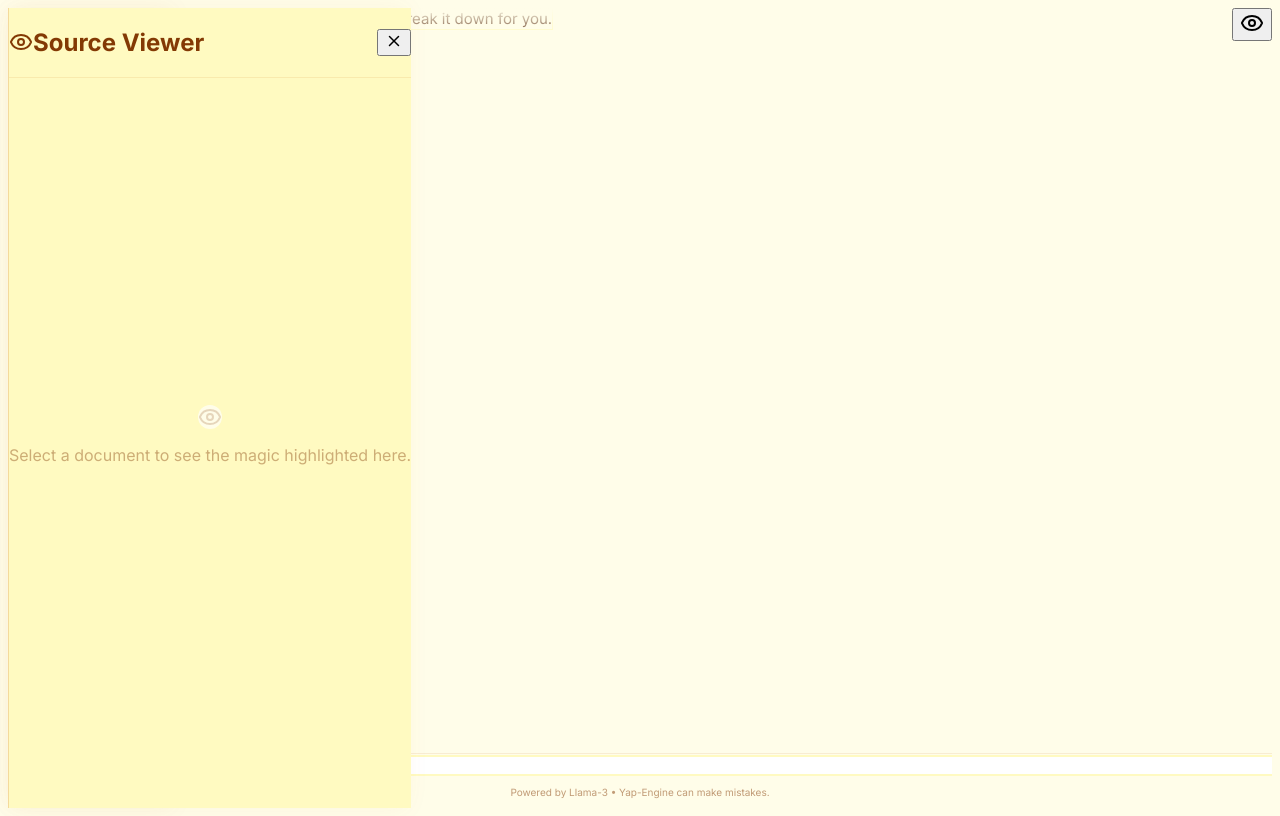
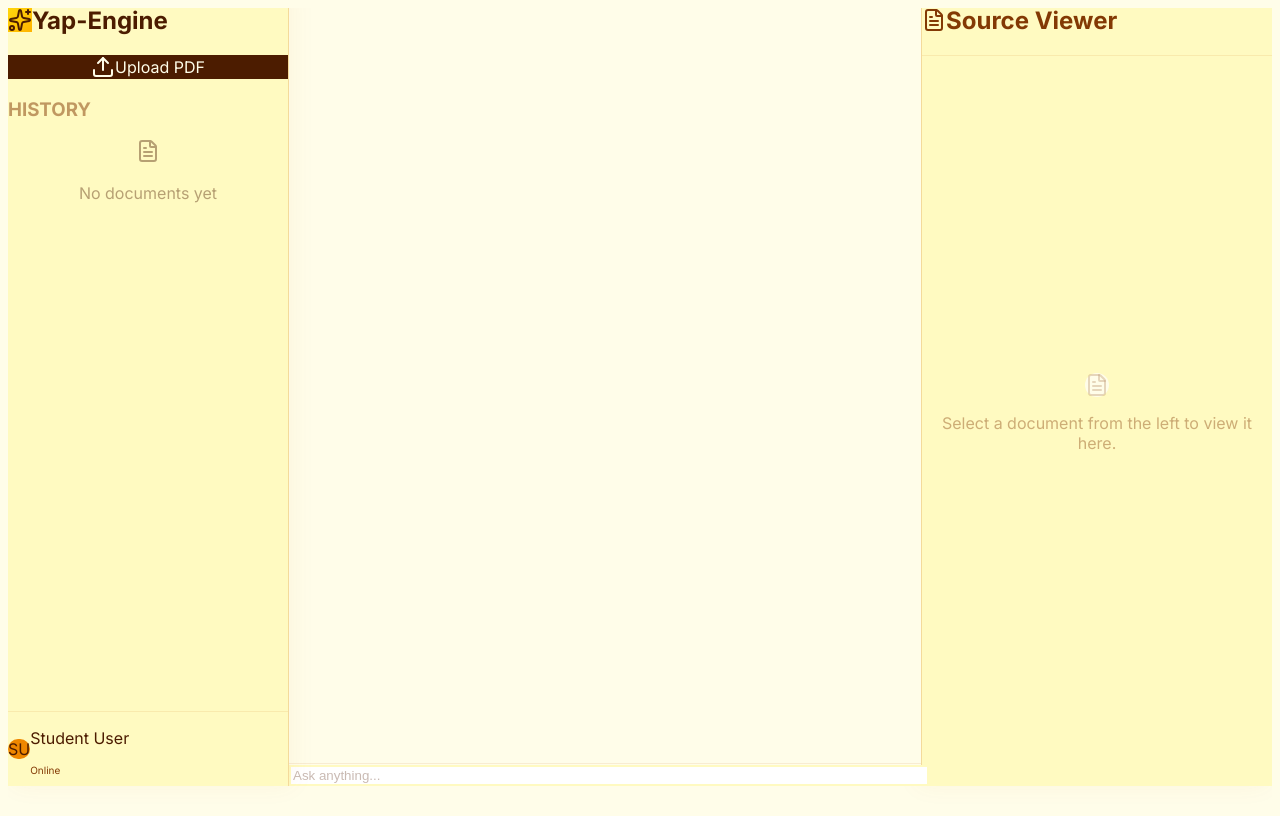
Before and after one commit to KirtiPratihar/Yap-Engine, a Next.js app in the folder frontend/: page / in a window 1280 px wide. Built offline with nearby package versions, Linux system fonts and the light colour scheme.

Commit message:
Fix: Force 3-column layout

```diff
--- a/frontend/src/app/page.js
+++ b/frontend/src/app/page.js
@@ -1,21 +1,17 @@
 "use client";
 import { useState, useRef, useEffect } from "react";
-import { Send, Upload, FileText, Menu, X, Bot, User, Eye, Sparkles, ChevronRight } from "lucide-react";
+import { Send, Upload, FileText, Bot, User, Sparkles, Trash2 } from "lucide-react";
 
 export default function Home() {
   // --- STATE ---
   const [messages, setMessages] = useState([
     { role: "ai", content: "Ciao! 🌋 I am the Yap-Engine. Upload a PDF and I'll break it down for you." },
   ]);
-  const [documents, setDocuments] = useState([]);
+  const [documents, setDocuments] = useState([]); // This stores your session history
   const [input, setInput] = useState("");
   const [loading, setLoading] = useState(false);
   const [uploading, setUploading] = useState(false);
   const [selectedDoc, setSelectedDoc] = useState(null);
-
-  // UI Toggles
-  const [isSidebarOpen, setIsSidebarOpen] = useState(true);
-  const [isRightPanelOpen, setIsRightPanelOpen] = useState(true);
 
   const messagesEndRef = useRef(null);
   const API_URL = "https://yap-engine-backend.onrender.com"; // Your Render URL
@@ -38,10 +34,12 @@ export default function Home() {
       const res = await fetch(`${API_URL}/upload`, { method: "POST", body: formData });
       if (!res.ok) throw new Error("Upload failed");
 
-      setDocuments(prev => [...prev, file.name]);
-      setSelectedDoc(file.name);
-      setMessages(prev => [...prev, { role: "ai", content: `🔥 **${file.name}** is hot and ready!` }]);
-      setIsRightPanelOpen(true); // Auto-open source viewer
+      // Add to History List
+      const newDoc = { name: file.name, date: new Date().toLocaleTimeString() };
+      setDocuments(prev => [...prev, newDoc]);
+      setSelectedDoc(newDoc); // Auto-select new doc
+
+      setMessages(prev => [...prev, { role: "ai", content: `🔥 **${file.name}** analyzed! I'm ready.` }]);
     } catch (err) {
       setMessages(prev => [...prev, { role: "ai", content: "❌ Error: My brain is disconnected. Check Render." }]);
     } finally {
@@ -72,14 +70,17 @@ export default function Home() {
   };
 
   return (
-    <div className="flex h-screen w-full bg-[#FFFDE9] text-[#4C1C00] font-sans overflow-hidden">
+    // MASTER CONTAINER: Forces 3 columns side-by-side
+    <div className="flex flex-row h-screen w-full bg-[#FFFDE9] text-[#4C1C00] font-sans overflow-hidden">
 
-      {/* --- 1. LEFT PANEL (Documents) --- */}
-      <aside className={`${isSidebarOpen ? "translate-x-0" : "-translate-x-full"} md:translate-x-0 fixed md:relative z-20 w-72 h-full bg-[#FFFAC1] border-r border-[#C65C00]/20 flex flex-col transition-transform duration-300 shadow-[4px_0_24px_rgba(198,92,0,0.05)]`}>
+      {/* --------------------------------------------------
+          1. LEFT PANEL (History & Upload) - Fixed Width 280px
+         -------------------------------------------------- */}
+      <aside className="w-[280px] flex-shrink-0 bg-[#FFFAC1] border-r border-[#C65C00]/20 flex flex-col z-20 shadow-[4px_0_24px_rgba(198,92,0,0.05)]">
 
         {/* Header */}
-        <div className="p-6 pb-2">
-          <div className="flex items-center gap-3 mb-6">
+        <div className="p-6 pb-4">
+          <div className="flex items-center gap-3 mb-8">
             <div className="w-10 h-10 bg-gradient-to-br from-[#FFD70D] to-[#FFB300] rounded-xl flex items-center justify-center shadow-lg shadow-orange-500/20">
               <Sparkles className="text-[#4C1C00] w-6 h-6" />
             </div>
@@ -94,8 +95,10 @@ export default function Home() {
           </label>
         </div>
 
-        {/* Doc List */}
+        {/* History List */}
         <div className="flex-1 overflow-y-auto px-4 py-2 space-y-2">
+          <h3 className="text-xs font-bold text-[#833904] opacity-50 uppercase tracking-widest mb-4 ml-2">History</h3>
+
           {documents.length === 0 ? (
             <div className="text-center mt-10 opacity-40">
               <FileText className="w-12 h-12 mx-auto mb-2" />
@@ -106,52 +109,47 @@ export default function Home() {
               <div
                 key={idx}
                 onClick={() => setSelectedDoc(doc)}
-                className={`group flex items-center gap-3 p-3 rounded-xl cursor-pointer transition-all border ${selectedDoc === doc ? "bg-white border-[#FFD70D] shadow-md" : "border-transparent hover:bg-white/50"}`}
+                className={`group flex items-center gap-3 p-3 rounded-xl cursor-pointer transition-all border ${selectedDoc?.name === doc.name ? "bg-white border-[#FFD70D] shadow-md" : "border-transparent hover:bg-white/50"}`}
               >
-                <div className={`p-2 rounded-lg ${selectedDoc === doc ? "bg-[#FFD70D]" : "bg-[#FFE83A]/30"}`}>
+                <div className={`p-2 rounded-lg ${selectedDoc?.name === doc.name ? "bg-[#FFD70D]" : "bg-[#FFE83A]/30"}`}>
                   <FileText className="w-4 h-4 text-[#4C1C00]" />
                 </div>
-                <span className="text-sm font-bold truncate flex-1">{doc}</span>
-                {selectedDoc === doc && <ChevronRight className="w-4 h-4 opacity-50" />}
+                <div className="flex-1 min-w-0">
+                  <p className="text-sm font-bold truncate">{doc.name}</p>
+                  <p className="text-[10px] opacity-60">{doc.date}</p>
+                </div>
               </div>
             ))
           )}
         </div>
 
-        {/* User Badge */}
-        <div className="p-4 border-t border-[#C65C00]/10 bg-[#FFFAC1]">
-          <div className="flex items-center gap-3 p-2 rounded-xl bg-[#FFFDE9] border border-[#C65C00]/10">
+        {/* User Footer */}
+        <div className="p-4 border-t border-[#C65C00]/10">
+          <div className="flex items-center gap-3 p-2">
             <div className="w-8 h-8 rounded-full bg-[#EF8700] flex items-center justify-center text-white font-bold text-xs">SU</div>
             <div className="flex-1">
               <p className="text-xs font-bold">Student User</p>
-              <p className="text-[10px] text-[#833904] uppercase tracking-wider">Free Tier</p>
+              <p className="text-[10px] text-[#833904]">Online</p>
             </div>
           </div>
         </div>
       </aside>
 
 
-      {/* --- 2. CENTER PANEL (Chat) --- */}
-      <main className="flex-1 flex flex-col h-full relative bg-[#FFFDE9] min-w-0">
-
-        {/* Toggle Buttons (Mobile) */}
-        <div className="md:hidden flex justify-between p-4 absolute top-0 w-full z-10 bg-gradient-to-b from-[#FFFDE9] to-transparent">
-          <button onClick={() => setIsSidebarOpen(!isSidebarOpen)} className="p-2 bg-white rounded-lg shadow-sm"><Menu className="w-5 h-5"/></button>
-          <button onClick={() => setIsRightPanelOpen(!isRightPanelOpen)} className="p-2 bg-white rounded-lg shadow-sm"><Eye className="w-5 h-5"/></button>
-        </div>
+      {/* --------------------------------------------------
+          2. CENTER PANEL (Chat) - Flexible Width
+         -------------------------------------------------- */}
+      <main className="flex-1 flex flex-col h-full bg-[#FFFDE9] relative min-w-0">
 
         {/* Messages */}
-        <div className="flex-1 overflow-y-auto p-4 md:p-8 space-y-6 pt-16 md:pt-8 scroll-smooth">
+        <div className="flex-1 overflow-y-auto p-4 md:p-8 space-y-6 scroll-smooth">
           {messages.map((msg, idx) => (
             <div key={idx} className={`flex gap-4 max-w-3xl mx-auto ${msg.role === "user" ? "flex-row-reverse" : ""}`}>
-              {/* Avatar */}
-              <div className={`w-10 h-10 rounded-full flex items-center justify-center shrink-0 shadow-sm border-2 border-white ${
+              <div className={`w-10 h-10 rounded-full flex items-center justify-center shrink-0 border-2 border-white ${
                 msg.role === "ai" ? "bg-[#FFFAC1]" : "bg-[#FFD70D]"
               }`}>
                 {msg.role === "ai" ? <Sparkles size={18} className="text-[#EF8700]" /> : <User size={18} className="text-[#4C1C00]" />}
               </div>
-
-              {/* Bubble */}
               <div className={`p-5 rounded-3xl text-[15px] leading-relaxed shadow-sm max-w-[85%] ${
                 msg.role === "ai"
                   ? "bg-white text-[#4C1C00] rounded-tl-none border border-[#FFFAC1]"
@@ -190,40 +188,36 @@ export default function Home() {
               <Send className="w-5 h-5" />
             </button>
           </div>
-          <p className="text-center text-[10px] text-[#833904]/50 mt-3 font-medium">
-            Powered by Llama-3 • Yap-Engine can make mistakes.
-          </p>
         </div>
       </main>
 
 
-      {/* --- 3. RIGHT PANEL (Source Viewer) --- */}
-      <aside className={`${isRightPanelOpen ? "translate-x-0" : "translate-x-full"} xl:translate-x-0 fixed xl:relative right-0 z-20 w-80 h-full bg-[#FFFAC1] border-l border-[#C65C00]/20 transition-transform duration-300 flex flex-col shadow-[-4px_0_24px_rgba(198,92,0,0.05)]`}>
+      {/* --------------------------------------------------
+          3. RIGHT PANEL (PDF Viewer) - Fixed Width 350px
+         -------------------------------------------------- */}
+      <aside className="w-[350px] flex-shrink-0 bg-[#FFFAC1] border-l border-[#C65C00]/20 flex flex-col shadow-[-4px_0_24px_rgba(198,92,0,0.05)]">
 
-        <div className="p-5 border-b border-[#C65C00]/10 flex items-center justify-between bg-[#FFFAC1]">
+        <div className="p-5 border-b border-[#C65C00]/10 bg-[#FFFAC1]">
           <h2 className="font-bold text-[#833904] flex items-center gap-2">
-            <Eye className="w-4 h-4"/> Source Viewer
+            <FileText className="w-4 h-4"/> Source Viewer
           </h2>
-          <button onClick={() => setIsRightPanelOpen(false)} className="xl:hidden p-1 hover:bg-[#FFE83A] rounded-lg transition-colors">
-            <X size={18} />
-          </button>
         </div>
 
         <div className="flex-1 overflow-y-auto p-6">
           {selectedDoc ? (
             <div className="animate-in fade-in slide-in-from-right-4 duration-500">
-              <div className="mb-4 flex items-center gap-2 p-2 bg-[#FFE83A]/20 rounded-lg text-xs font-bold text-[#833904]">
-                <FileText size={14} />
-                <span className="truncate">{selectedDoc}</span>
+              <div className="mb-6 p-4 bg-white rounded-xl border border-[#FFD70D] shadow-sm">
+                 <h3 className="text-sm font-bold text-[#4C1C00] mb-1">Current Document</h3>
+                 <p className="text-xs text-[#833904] opacity-70 break-all">{selectedDoc.name}</p>
               </div>
 
               <div className="prose prose-sm prose-p:text-[#4C1C00]">
                 <p className="text-sm leading-relaxed p-4 bg-white rounded-xl border border-[#FFFAC1] shadow-sm">
-                  <span className="block text-[10px] font-bold text-[#EF8700] uppercase mb-2">Excerpt Match</span>
-                  "The storage information schedule is established to determine priority of system resources..."
+                  <span className="block text-[10px] font-bold text-[#EF8700] uppercase mb-2">Live Extraction</span>
+                   (Here we will display the exact text match from the PDF once we connect the "Source" backend feature.)
                   <br/><br/>
                   <mark className="bg-[#FFE83A] text-[#4C1C00] px-1 py-0.5 rounded font-medium">
-                    "This document explains storage schedules and system priorities."
+                    "This text is highlighted to represent where the AI found its answer."
                   </mark>
                 </p>
               </div>
@@ -231,9 +225,9 @@ export default function Home() {
           ) : (
             <div className="h-full flex flex-col items-center justify-center text-[#833904]/40 text-center space-y-3">
               <div className="w-16 h-16 bg-[#FFFDE9] rounded-full flex items-center justify-center">
-                <Eye className="w-8 h-8 opacity-50" />
+                <FileText className="w-8 h-8 opacity-50" />
               </div>
-              <p className="text-sm font-medium px-6">Select a document to see the magic highlighted here.</p>
+              <p className="text-sm font-medium px-6">Select a document from the left to view it here.</p>
             </div>
           )}
         </div>
```
